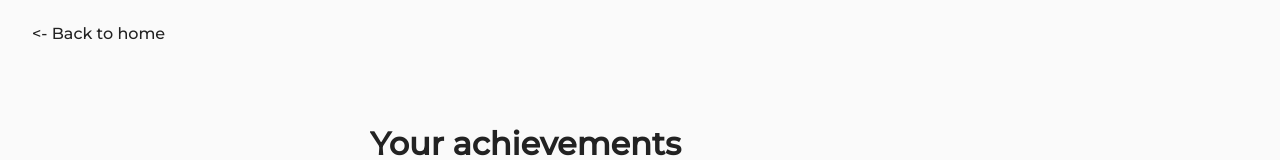
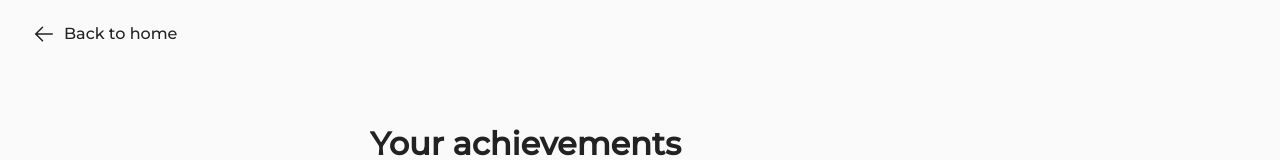
Before and after one commit to AdrianFahrbach/personal-website, a Next.js app: page /achievements in a window 1280 px wide. Shown: the top 160 px of the page. Built offline with nearby package versions, Linux system fonts and the light colour scheme.

Commit message:
✨ feat: add icon to back button

```diff
--- a/src/components/Header.tsx
+++ b/src/components/Header.tsx
@@ -13,7 +13,7 @@ export const Header: React.FC = () => {
   return (
     <header>
       <div className={classNames([styles.linkContainer, styles.topLeft, showHomeNav && styles.isHidden])}>
-        <HeaderLink to='/' label='<- Back to home' />
+        <HeaderLink to='/' label='Back to home' isBackButton />
       </div>
       <div className={classNames([styles.linkContainer, styles.topLeft, !showHomeNav && styles.isHidden])}>
         <HeaderLink to='https://github.com/AdrianFahrbach' label='GitHub' isExternal achievementToUnlock='github' />
--- a/src/components/HeaderLink.module.scss
+++ b/src/components/HeaderLink.module.scss
@@ -19,11 +19,23 @@
     .labelBottom {
       transform: translateY(0);
     }
+
+    .icon {
+      transform: translate(-2px, -50%);
+    }
+  }
+
+  &.isSmall {
+    font-size: 13px;
   }
 }
 
-.isSmall {
-  font-size: 13px;
+.icon {
+  position: absolute;
+  top: 50%;
+  left: 0;
+  transition: transform 0.25s ease;
+  transform: translate(0, -50%);
 }
 
 .labelTop {
@@ -36,3 +48,7 @@
   left: 0;
   transform: translateY(100%);
 }
+
+.hasIcon {
+  padding-left: 32px;
+}
--- a/src/components/HeaderLink.tsx
+++ b/src/components/HeaderLink.tsx
@@ -5,8 +5,9 @@ import { PageTransitionContext } from '@/providers/PageTransitionsProvider';
 import { Achievement } from '@/services/achievements.service';
 import classNames from 'classnames';
 import Link from 'next/link';
-import React, { createRef, useContext } from 'react';
+import React, { useContext } from 'react';
 import styles from './HeaderLink.module.scss';
+import { ArrowLeft } from '@phosphor-icons/react';
 
 interface HeaderLinkProps {
   to: string;
@@ -15,6 +16,7 @@ interface HeaderLinkProps {
   isSmall?: boolean;
   achievementToUnlock?: Achievement;
   hasPageTransition?: boolean;
+  isBackButton?: boolean;
 }
 
 export const HeaderLink: React.FC<HeaderLinkProps> = ({
@@ -24,6 +26,7 @@ export const HeaderLink: React.FC<HeaderLinkProps> = ({
   isSmall,
   achievementToUnlock,
   hasPageTransition,
+  isBackButton,
 }) => {
   const { unlockedAchievements: achievements, unlockAchievement } = useContext(AchievementsContext);
   const { navigate } = useContext(PageTransitionContext);
@@ -46,8 +49,9 @@ export const HeaderLink: React.FC<HeaderLinkProps> = ({
       rel={isExternal ? 'noopener noreferrer' : undefined}
       className={classNames([styles.container, isSmall && styles.isSmall])}
       aria-label={label}>
-      <span className={styles.labelTop}>{label}</span>
-      <span className={styles.labelBottom} aria-hidden>
+      {isBackButton && <ArrowLeft className={styles.icon} size={24} />}
+      <span className={classNames([styles.labelTop, !!isBackButton && styles.hasIcon])}>{label}</span>
+      <span className={classNames([styles.labelBottom, !!isBackButton && styles.hasIcon])} aria-hidden>
         {label}
       </span>
     </Link>
```
